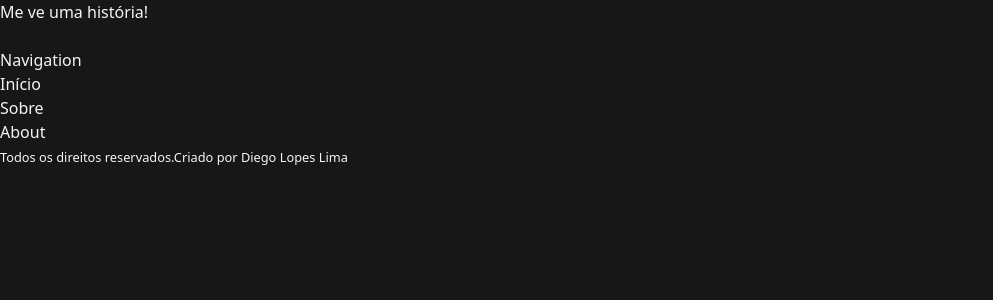
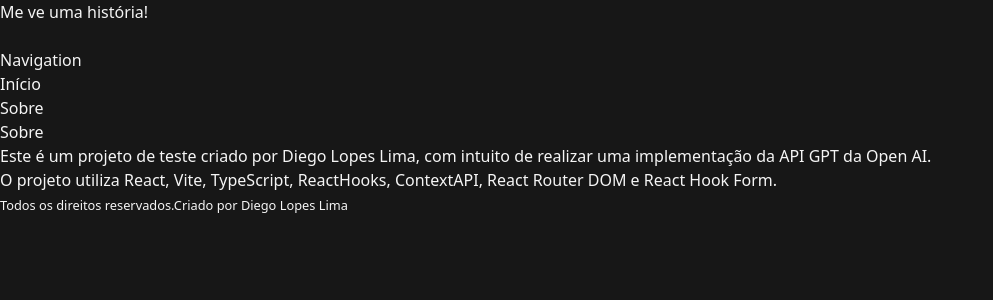
Before and after one commit to DiegoLopesLima/vite-react-ts, a React (Vite) app: page /about in a window 1280 px wide. Shown: the top 300 px of the page, without its empty margins (0-993 px from the left). Built offline with nearby package versions, Linux system fonts and the light colour scheme; some icons are missing.

Commit message:
feat: about page

```diff
--- a/src/views/About/index.tsx
+++ b/src/views/About/index.tsx
@@ -4,7 +4,11 @@ export default function About() {
   return (
     <section className="py-4">
       <Container>
-        <h2>About</h2>
+        <h2 className="text-2xl font-semibold mb-4">Sobre</h2>
+
+        <p>Este é um projeto de teste criado por <a href="https://www.linkedin.com/in/diegolopeslima/" target="_blank" rel="noopener noreferrer">Diego Lopes Lima</a>, com intuito de realizar uma implementação da API GPT da Open AI.</p>
+
+        <p>O projeto utiliza React, Vite, TypeScript, ReactHooks, ContextAPI, React Router DOM e React Hook Form.</p>
       </Container>
     </section>
   );
```
